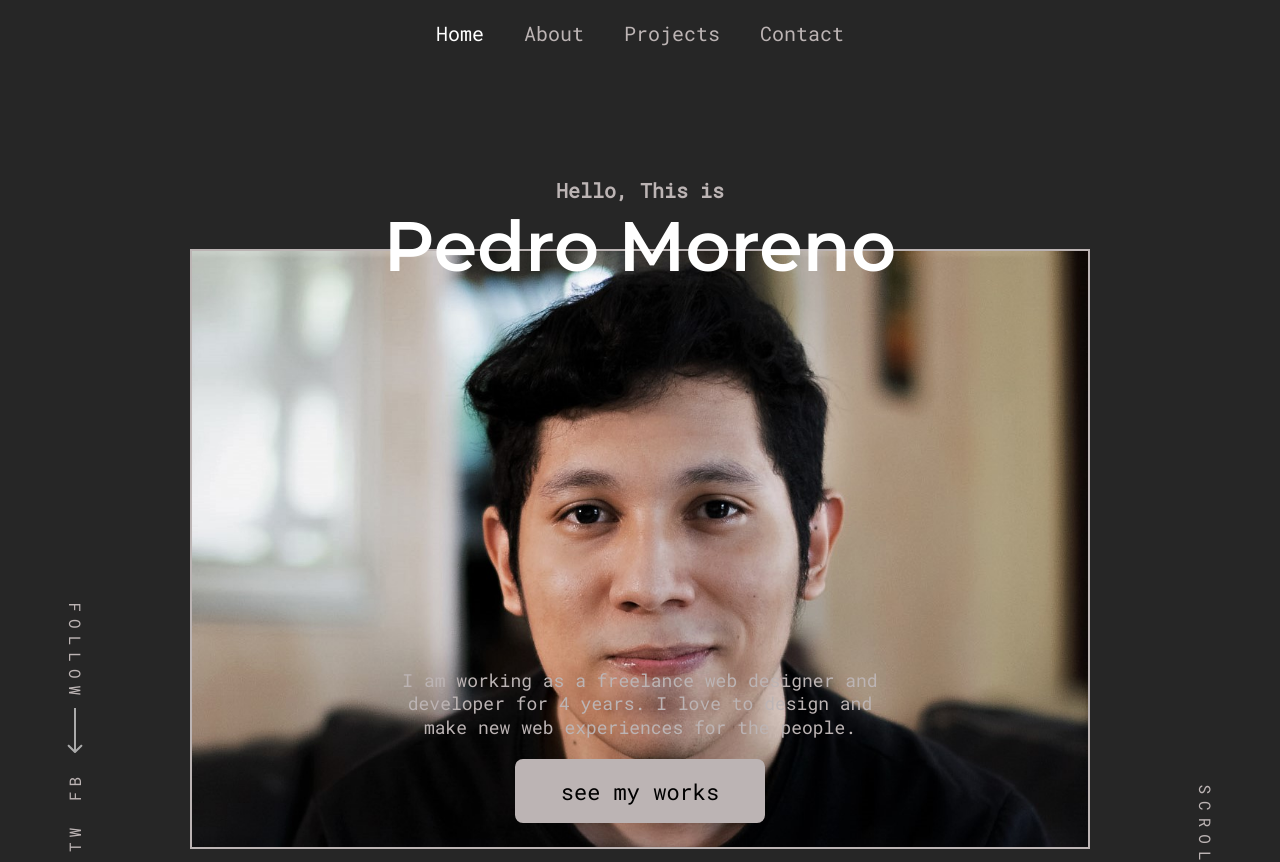
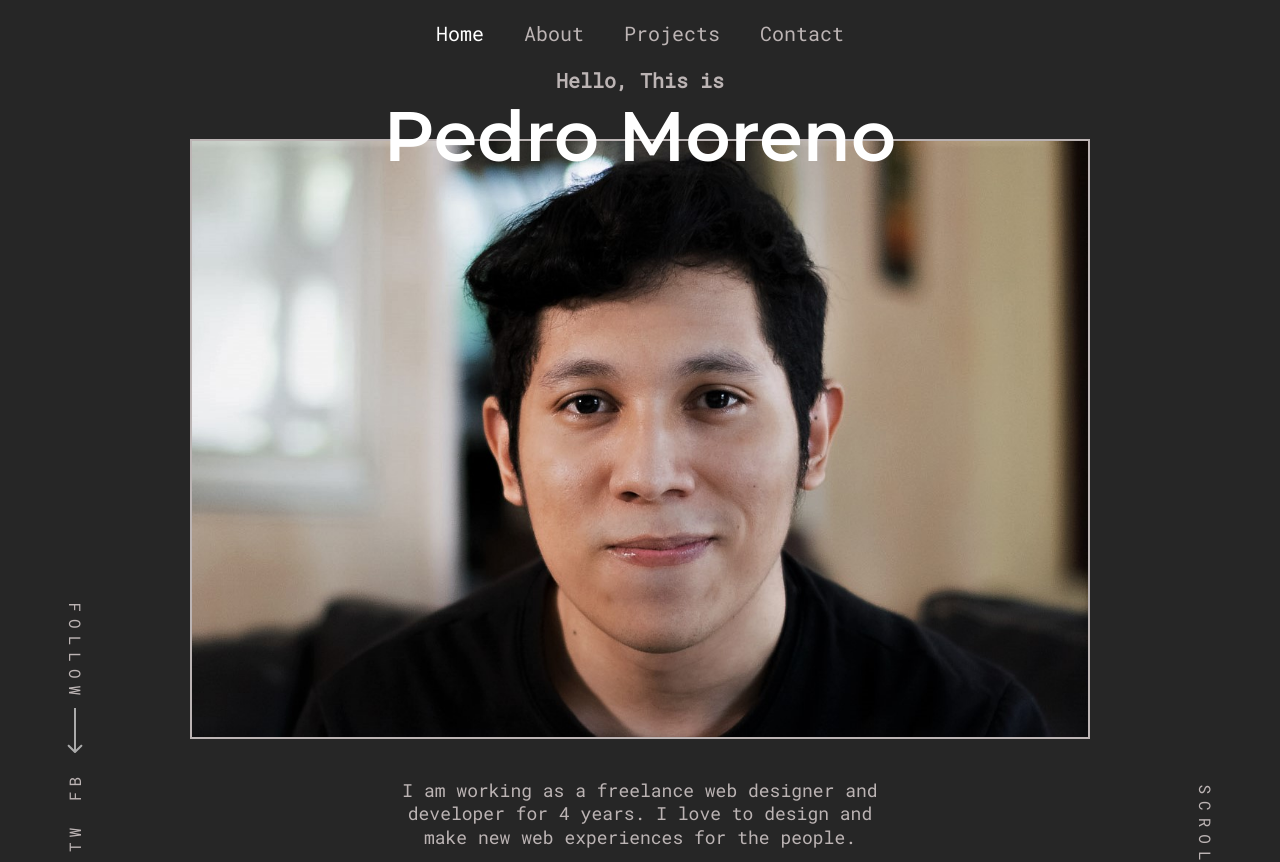
Before and after one commit to pdromoreno7/me-portafolio-web, a React (Create React App) app: page / in a window 1280 px wide. Shown: the top 862 px of the page. Built offline with nearby package versions, Linux system fonts and the light colour scheme; the HTML template or start-up script is replaced by a standard one; a web font is replaced by a local one.

Commit message:
Corregimos probk¿lema de alinemaiento con PText y añadimos unca clase global superCenter para adyuarnos

```diff
--- a/src/components/ContactBanner.jsx
+++ b/src/components/ContactBanner.jsx
@@ -27,7 +27,7 @@ export default function ContactBanner() {
     <div>
       <ContactBannerStyles>
         <div className="container">
-          <div className="contactBanner__wrapper">
+          <div className="contactBanner__wrapper superCenter">
             <PText>Have a project in mind</PText>
             <h3 className="contactBanner__heading">Let me help you</h3>
             <Button btnText="Contact Now" btnLink="/contact" />
--- a/src/components/HeroSection.jsx
+++ b/src/components/HeroSection.jsx
@@ -17,6 +17,12 @@ const HeroStyles = styled.div`
     align-items: center;
     justify-content: center;
     position: relative;
+  }
+  .hero__content {
+    text-align: center;
+    display: flex;
+    flex-direction: column;
+    align-items: center;
   }
   .hero__heading {
     font-size: 2rem;
@@ -40,7 +46,10 @@ const HeroStyles = styled.div`
     border: 2px solid var(--gray-1);
   }
   .hero__info {
-    margin-top: -18rem;
+    margin-top: 4rem;
+    /* margin-top: -18rem; */
+
+    /* text-align: center; */
   }
   .hero__social,
   .hero__scrollDown {
@@ -150,6 +159,7 @@ export function HeroSection() {
       <HeroStyles>
         <div className="hero">
           <div className="container">
+            <div className="hero__content">
               <h1 className="hero__heading">
                 <span>Hello, This is</span>
                 <span className="hero__name">Pedro Moreno</span>
@@ -165,6 +175,8 @@ export function HeroSection() {
                 </PText>
                 <Button btnText="see my works" btnLink="/projects" />
               </div>
+            </div>
+
             <div className="hero__social">
               <div className="hero__social__indicator">
                 <p>Follow</p>
--- a/src/components/PText.jsx
+++ b/src/components/PText.jsx
@@ -3,7 +3,7 @@ import styled from 'styled-components';
 
 const PStyle = styled.div`
   max-width: 500px;
-  margin: 0 auto;
+  /* margin: 0 auto; */
   font-size: 1.8rem;
   line-height: 1.3em;
 
--- a/src/styles/GlobalStyle.js
+++ b/src/styles/GlobalStyle.js
@@ -38,6 +38,11 @@ const GlobalStyles = createGlobalStyle`
     width: 90%;
     margin: 0 auto;
   }
+  .superCenter {
+    display: flex;
+    flex-direction: column;
+    align-items: center;
+  }
 /* Smooth Scroll  */
   [data-scrollbar] {
     height: 100vh;
```
Lines whose indentation alone changed are shown as unchanged.
